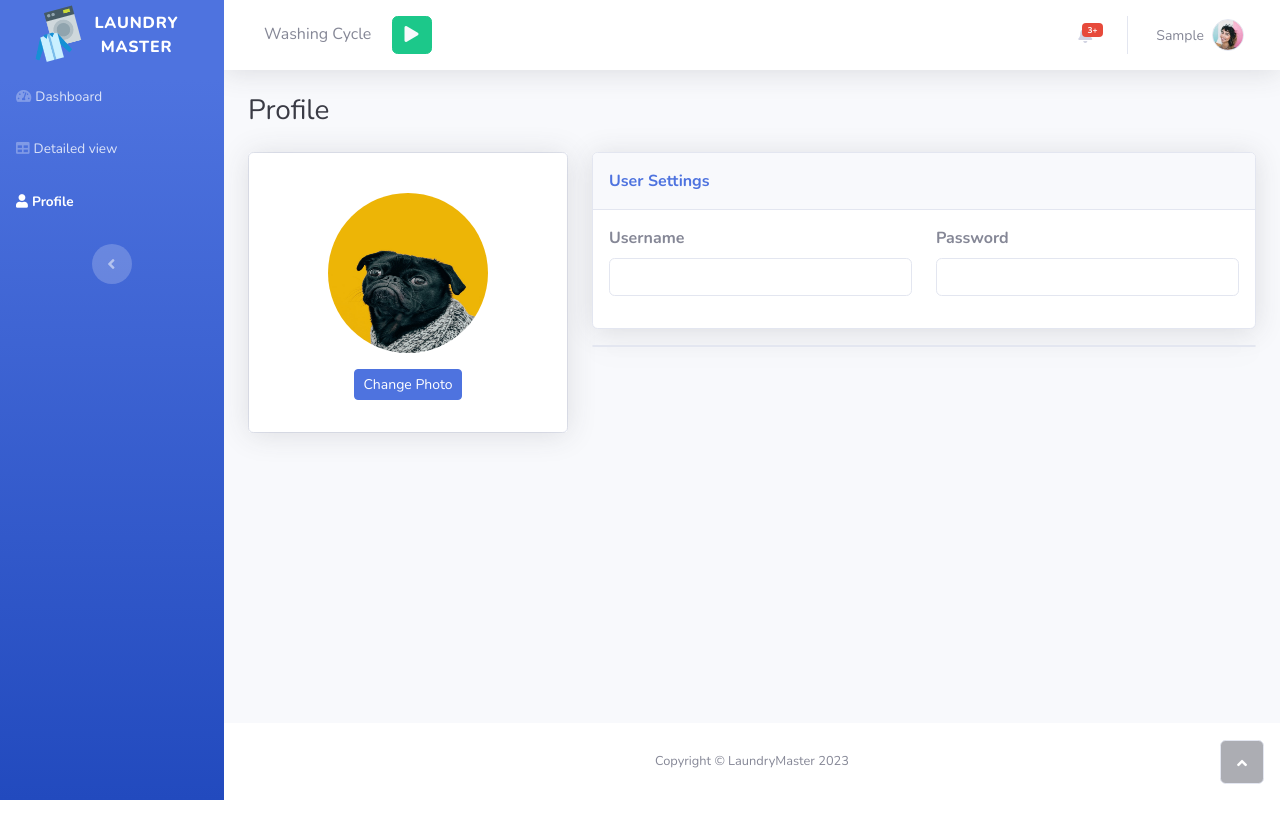
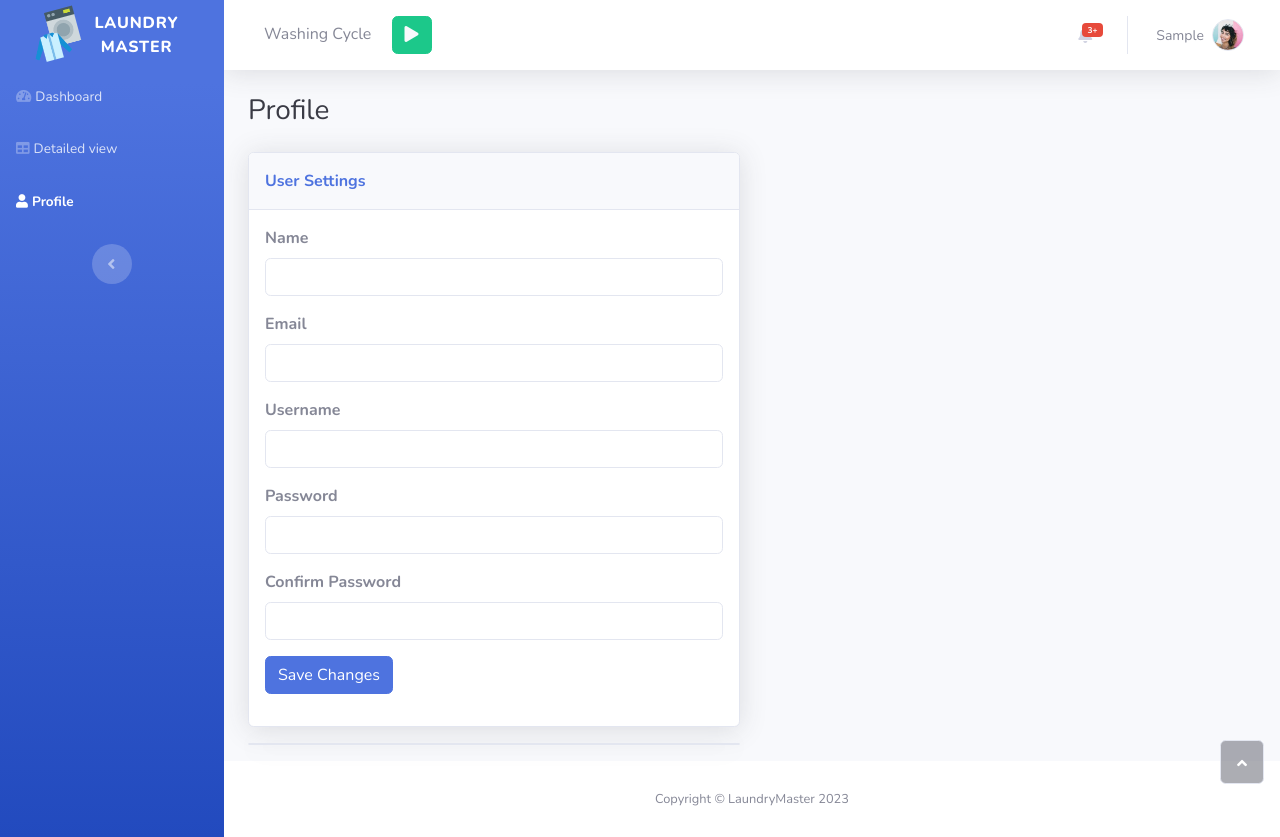
Before and after one commit to georgi-m-iliev/LaundryMaster, a Flask app: page /profile in a window 1280 px wide. Before the commit the page ends 800 px from the top, so only its background shows below. Run offline with Flask 3, Linux system fonts and the light colour scheme; the visitor is signed in with stand-in values (Sample User, id 1); data that the repository does not hold is empty; some libraries are stand-ins or nearby versions.

Commit message:
Implemented edit profile form

```diff
--- a/app/models.py
+++ b/app/models.py
@@ -5,7 +5,7 @@ from sqlalchemy import func
 
 from flask_wtf import FlaskForm
 from wtforms import StringField, PasswordField, SubmitField, SelectField
-from wtforms.validators import DataRequired, Length, Email, EqualTo
+from wtforms.validators import DataRequired, Length, Email, EqualTo, Optional
 
 roles_users = db.Table(
     'roles_users',
@@ -64,10 +64,17 @@ class LoginForm(FlaskForm):
 
 
 class EditProfileForm(FlaskForm):
-    email = StringField('email', validators=[Email()])
-    username = StringField('username', validators=[])
-    password = StringField('password', validators=[Length(min=6, max=128)])
-    first_name = StringField('first_name', validators=[])
+    first_name = StringField('first_name', validators=[Optional()])
+    email = StringField('email', validators=[Email(), Optional()])
+    username = StringField('username', validators=[Optional()])
+    password = PasswordField('password',
+                             validators=[
+                                 Length(min=6, max=128),
+                                 EqualTo('password_confirm', message="Passwords don't match"),
+                                 Optional()
+                             ])
+    password_confirm = PasswordField('password_again', validators=[Length(min=6, max=128), Optional()])
+    submit = SubmitField('save')
 
 
 class UsageViewShowCountForm(FlaskForm):
--- a/app/templates/profile.html
+++ b/app/templates/profile.html
@@ -6,52 +6,7 @@
     <div class="container-fluid">
         <h3 class="text-dark mb-4">Profile</h3>
         <div class="row mb-3">
-            <div class="col-lg-4">
-                <div class="card mb-3">
-                    <div class="card-body text-center shadow">
-                        <img class="rounded-circle mb-3 mt-4"
-                             src="static/assets/img/dogs/image2.jpeg"
-                             width="160" height="160">
-                        <div class="mb-3">
-                            <button class="btn btn-primary btn-sm" type="button">Change Photo</button>
-                        </div>
-                    </div>
-                </div>
-            </div>
-            <div class="col-lg-8">
-                <div class="row mb-3 d-none">
-                    <div class="col">
-                        <div class="card text-white bg-primary shadow">
-                            <div class="card-body">
-                                <div class="row mb-2">
-                                    <div class="col">
-                                        <p class="m-0">Peformance</p>
-                                        <p class="m-0"><strong>65.2%</strong></p>
-                                    </div>
-                                    <div class="col-auto"><i class="fas fa-rocket fa-2x"></i></div>
-                                </div>
-                                <p class="text-white-50 small m-0">
-                                    <i class="fas fa-arrow-up"></i>&nbsp;5% since last month
-                                </p>
-                            </div>
-                        </div>
-                    </div>
-                    <div class="col">
-                        <div class="card text-white bg-success shadow">
-                            <div class="card-body">
-                                <div class="row mb-2">
-                                    <div class="col">
-                                        <p class="m-0">Peformance</p>
-                                        <p class="m-0"><strong>65.2%</strong></p>
-                                    </div>
-                                    <div class="col-auto"><i class="fas fa-rocket fa-2x"></i></div>
-                                </div>
-                                <p class="text-white-50 small m-0">
-                                    <i class="fas fa-arrow-up"></i>&nbsp;5% since last month</p>
-                            </div>
-                        </div>
-                    </div>
-                </div>
+            <div class="col-xxl-5 col-xl-6 col-lg-8">
                 <div class="row">
                     <div class="col">
                         <div class="card shadow mb-3">
@@ -59,14 +14,55 @@
                                 <p class="text-primary m-0 fw-bold">User Settings</p>
                             </div>
                             <div class="card-body">
-                                <form>
-                                    <div class="row">
+                                <div class="messages">
+                                    {% with messages = get_flashed_messages(with_categories=true) %}
+                                        {% if messages %}
+                                            {% for category, message in messages %}
+                                                {% if category == 'message' %}
+                                                    <div class="alert alert-warning" role="alert">
+                                                {% else %}
+                                                    <div class="alert alert-{{ category }}" role="alert">
+                                                {% endif %}
+                                                {{ message }}
+                                                </div>
+                                            {% endfor %}
+                                        {% endif %}
+                                    {% endwith %}
+                                </div>
+                                <div class="validation_errors">
+                                    {% for error in edit_form.errors %}
+                                        {% for message in edit_form[error].errors %}
+                                            <ul class="alert alert-danger px-5">
+                                                <li>{{ message }}</li>
+                                            </ul>
+                                        {% endfor %}
+                                    {% endfor %}
+                                </div>
+                                <form method="POST">
+                                    {{ edit_form.csrf_token }}
+                                    <div class="col">
+                                        <div class="col">
+                                            <div class="mb-3">
+                                                <label class="form-label" for="name">
+                                                    <strong>Name</strong>
+                                                </label>
+                                                {{ edit_form.first_name(class_="form-control") }}
+                                            </div>
+                                        </div>
+                                        <div class="col">
+                                            <div class="mb-3">
+                                                <label class="form-label" for="email">
+                                                    <strong>Email</strong>
+                                                </label>
+                                                {{ edit_form.email(class_="form-control", **{'autocomplete': 'off'}) }}
+                                            </div>
+                                        </div>
                                         <div class="col">
                                             <div class="mb-3">
                                                 <label class="form-label" for="username">
                                                     <strong>Username</strong>
                                                 </label>
-                                                <input class="form-control" type="text" id="username" name="username">
+                                                {{ edit_form.username(class_="form-control", **{'autocomplete': 'off'}) }}
                                             </div>
                                         </div>
                                         <div class="col">
@@ -74,7 +70,20 @@
                                                 <label class="form-label" for="password">
                                                     <strong>Password</strong>
                                                 </label>
-                                                <input class="form-control" type="password" id="password" name="password">
+                                                {{ edit_form.password(class_="form-control", **{'autocomplete': 'new-password'}) }}
+                                            </div>
+                                        </div>
+                                        <div class="col">
+                                            <div class="mb-3">
+                                                <label class="form-label" for="password_confirm">
+                                                    <strong>Confirm Password</strong>
+                                                </label>
+                                                {{ edit_form.password_confirm(class_="form-control", **{'autocomplete': 'new-password'}) }}
+                                            </div>
+                                        </div>
+                                        <div class="col">
+                                            <div class="mb-3">
+                                                {{ edit_form.submit(class_="btn btn-primary", value="Save Changes") }}
                                             </div>
                                         </div>
                                     </div>
--- a/app/views.py
+++ b/app/views.py
@@ -1,10 +1,10 @@
 import datetime, json
 
-from flask import Blueprint, render_template, request, redirect, session
-from flask_security import login_required, user_authenticated, current_user
+from flask import Blueprint, render_template, request, redirect, session, flash
+from flask_security import login_required, user_authenticated, current_user, hash_password
 
 from app.db import db
-from app.models import User, WashingCycle, UsageViewShowCountForm
+from app.models import User, WashingCycle, UsageViewShowCountForm, EditProfileForm, LoginForm
 from app.functions import *
 
 views = Blueprint('views', __name__)
@@ -16,9 +16,12 @@ def handle_cycle_buttons():
     if request.method == 'POST':
         if request.form.get('start_cycle') is not None:
             start_cycle(current_user)
-        if request.form.get('stop_cycle') is not None:
+            return redirect(request.path)
+        elif request.form.get('stop_cycle') is not None:
             stop_cycle(current_user)
-        return redirect(request.path)
+            return redirect(request.path)
+        else:
+           pass
 
     # if request wasn't POST, then update the cycle information, to display proper buttons
     if current_user.is_authenticated:
@@ -76,7 +79,26 @@ def usage_view():
 @views.route('/profile', methods=['GET', 'POST'])
 @login_required
 def profile():
+    edit_form = EditProfileForm()
+    if edit_form.validate_on_submit():
+        if not edit_form.first_name.data and not edit_form.email.data and not edit_form.username.data and not edit_form.password.data:
+            flash('Nothing to update', 'warning')
+            return redirect(request.path)
+
+        if edit_form.first_name.data:
+            current_user.first_name = edit_form.first_name.data
+        if edit_form.email.data:
+            current_user.email = edit_form.email.data
+        if edit_form.username.data:
+            current_user.username = edit_form.username.data
+        if edit_form.password.data:
+            current_user.password = hash_password(edit_form.password.data)
+        db.session.commit()
+        flash('Profile updated successfully', 'success')
+        return redirect(request.path)
+
     return render_template(
         'profile.html',
-        is_profile=True
+        is_profile=True,
+        edit_form=edit_form
     )
```
